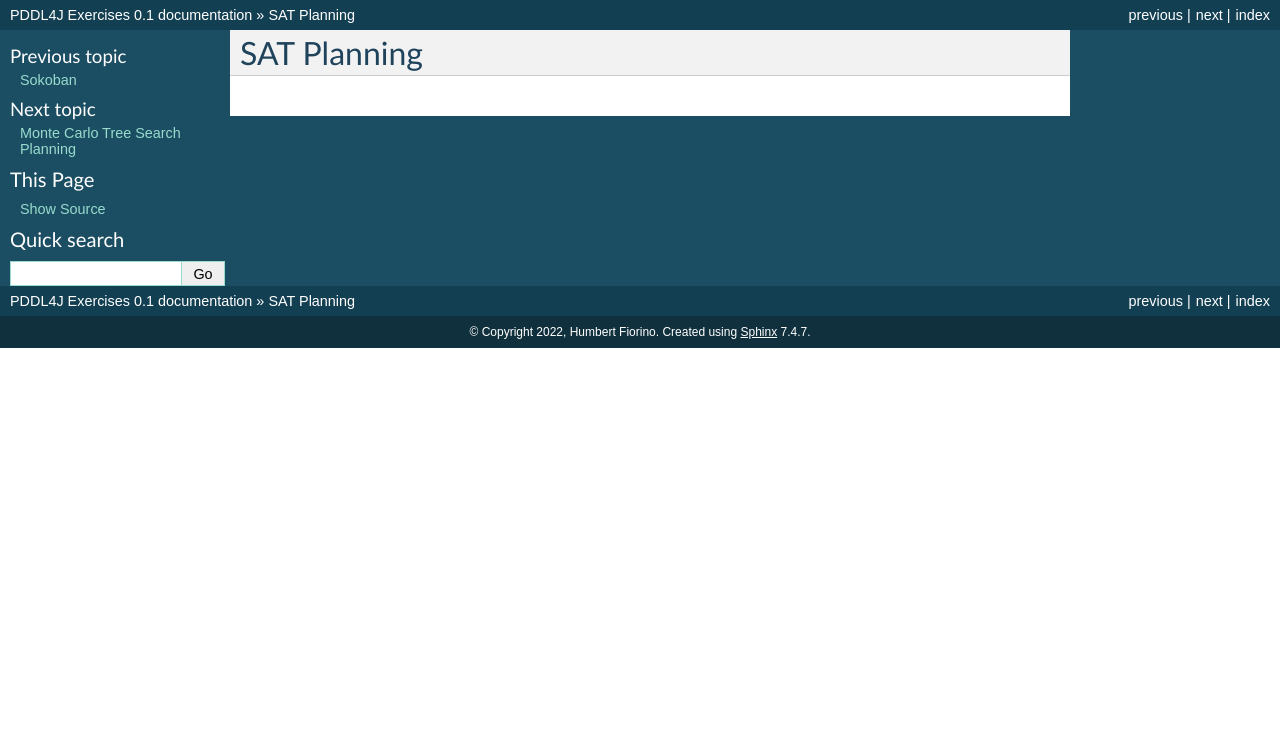
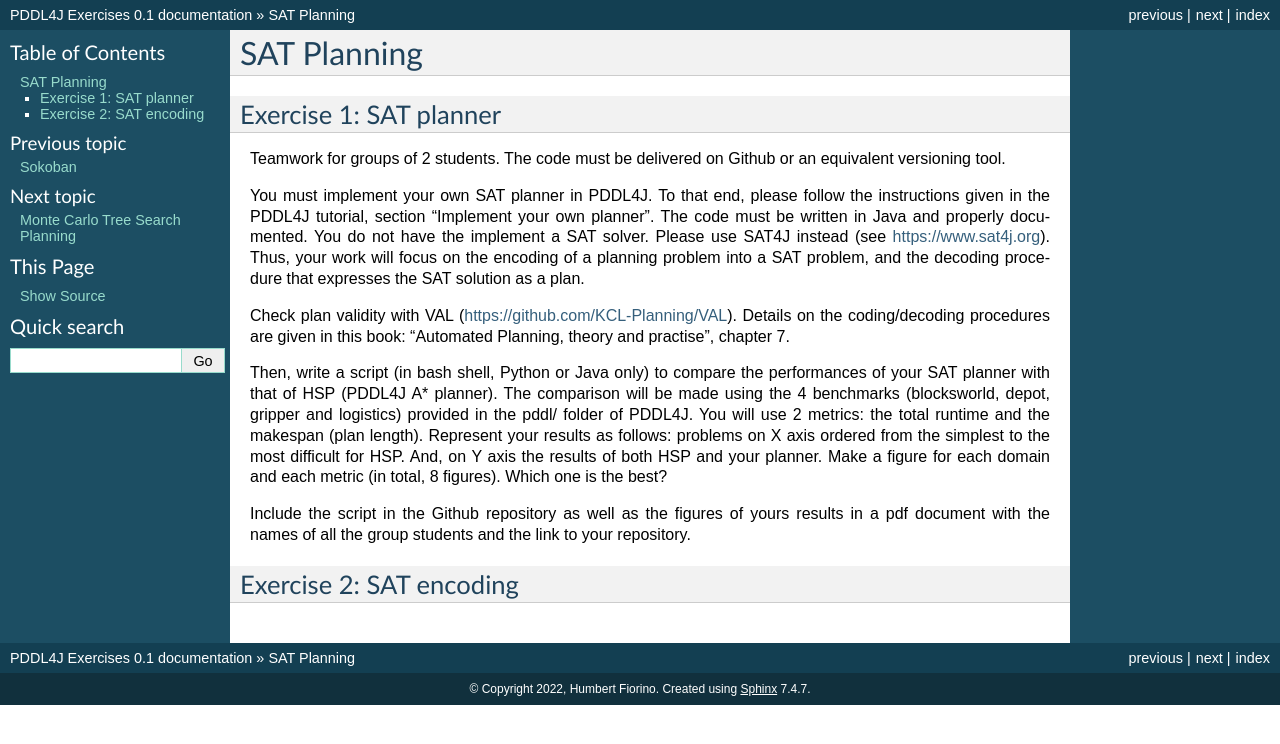
Before and after one commit to fiorinoh/pddl4j-exercices, a Sphinx documentation site: the page built from docs/source/sat_planning.rst, in a window 1280 px wide. Shown: the top 744 px of the page. Built offline with Sphinx 7.4.7, drawn with Linux system fonts in a browser that asks for light colours.

Commit message:
Sokoban, SAT Planning and MCTS Planning: first version

```diff
--- a/docs/source/monte_carlo_tree_search_planning.rst
+++ b/docs/source/monte_carlo_tree_search_planning.rst
@@ -1,2 +1,18 @@
 Monte Carlo Tree Search Planning
 ================================
+
+Exercise 1
+----------
+
+Teamwork for groups of 2 students. The code must be delivered on Github or an equivalent versioning tool.
+
+You must implement your own MCTS planner in PDDL4J. To that end, please follow the instructions given in the PDDL4J tutorial, section “Implement your own planner”. The code must be written in Java and properly documented. You do not have the implement a SAT solver. Please use SAT4J instead (see https://www.sat4j.org). Thus, your work will focus on the encoding of a planning problem into a SAT problem, and the decoding procedure that expresses the SAT solution as a plan.
+
+Check plan validity with VAL (https://github.com/KCL-Planning/VAL). Details on the coding/decoding procedures are given in this article: xx.
+
+Then, write a script (in bash shell, Python or Java only) to compare the performances of your MCTS planner with that of HSP (PDDL4J A* planner). The comparison will be made using the 4 benchmarks (blocksworld, depot, gripper and logistics) provided in the pddl/ folder of PDDL4J. You will use 2 metrics: the total runtime and the makespan (plan length). Represent your results as follows: problems on X axis ordered from the simplest to the most difficult for HSP. And, on Y axis the results of both HSP and your planner. Make a figure for each domain and each metric (in total, 8 figures). Which one is the best?
+
+Include the script in the Github repository as well as the figures of yours results in a pdf document with the names of all the group students and the link to your repository.
+
+Exercise 2
+----------
--- a/docs/source/pddl_domain_problem_syntax.rst
+++ b/docs/source/pddl_domain_problem_syntax.rst
@@ -6,7 +6,7 @@ The objective of these exercises is to use PDDL syntax to write domains and prob
 Exercise 1: Bloksworld
 ----------------------
 
-One famous domain of automated planning is blocksworld. In this domain, a robotic arm manipulates blocks placed on a table. It can pickup a block from the table, stack it on top of another block and build piles. Likewise, it can unstack
+One famous domain in automated planning is blocksworld. In this domain, a robotic arm manipulates blocks placed on a table. It can pickup a block from the table, stack it on top of another block and build piles. Likewise, it can unstack
 a block, put it down or stack it on another pile etc.
 
 Exercise 2: Hanoi towers
--- a/docs/source/sat_planning.rst
+++ b/docs/source/sat_planning.rst
@@ -1,2 +1,23 @@
 SAT Planning
 ============
+
+Exercise 1: SAT planner
+-----------------------
+
+Teamwork for groups of 2 students. The code must be delivered on Github or an equivalent versioning tool.
+
+You must implement your own SAT planner in PDDL4J. To that end, please follow the instructions given in the PDDL4J tutorial, section "Implement your own planner".
+The code must be written in Java and properly documented. You do not have the implement a SAT solver. Please use SAT4J instead (see https://www.sat4j.org).
+Thus, your work will focus on the encoding of a planning problem into a SAT problem, and the decoding procedure that expresses the SAT solution as a plan.
+
+Check plan validity with VAL (https://github.com/KCL-Planning/VAL). Details on the coding/decoding procedures are given in this book: "Automated Planning, theory and practise", chapter 7.
+
+Then, write a script (in bash shell, Python or Java only) to compare the performances of your SAT planner with that of HSP (PDDL4J A* planner).
+The comparison will be made using the 4 benchmarks (blocksworld, depot, gripper and logistics) provided in the pddl/ folder of PDDL4J. You will use 2 metrics: the total runtime and the makespan (plan length).
+Represent your results as follows: problems on X axis ordered from the simplest to the most difficult for HSP. And, on Y axis the results of both HSP and your planner.
+Make a figure for each domain and each metric (in total, 8 figures). Which one is the best?
+
+Include the script in the Github repository as well as the figures of yours results in a pdf document with the names of all the group students and the link to your repository.
+
+Exercise 2: SAT encoding
+------------------------
```
Also changed, not shown: docs/source/sokoban.rst (+21 -0 lines).
